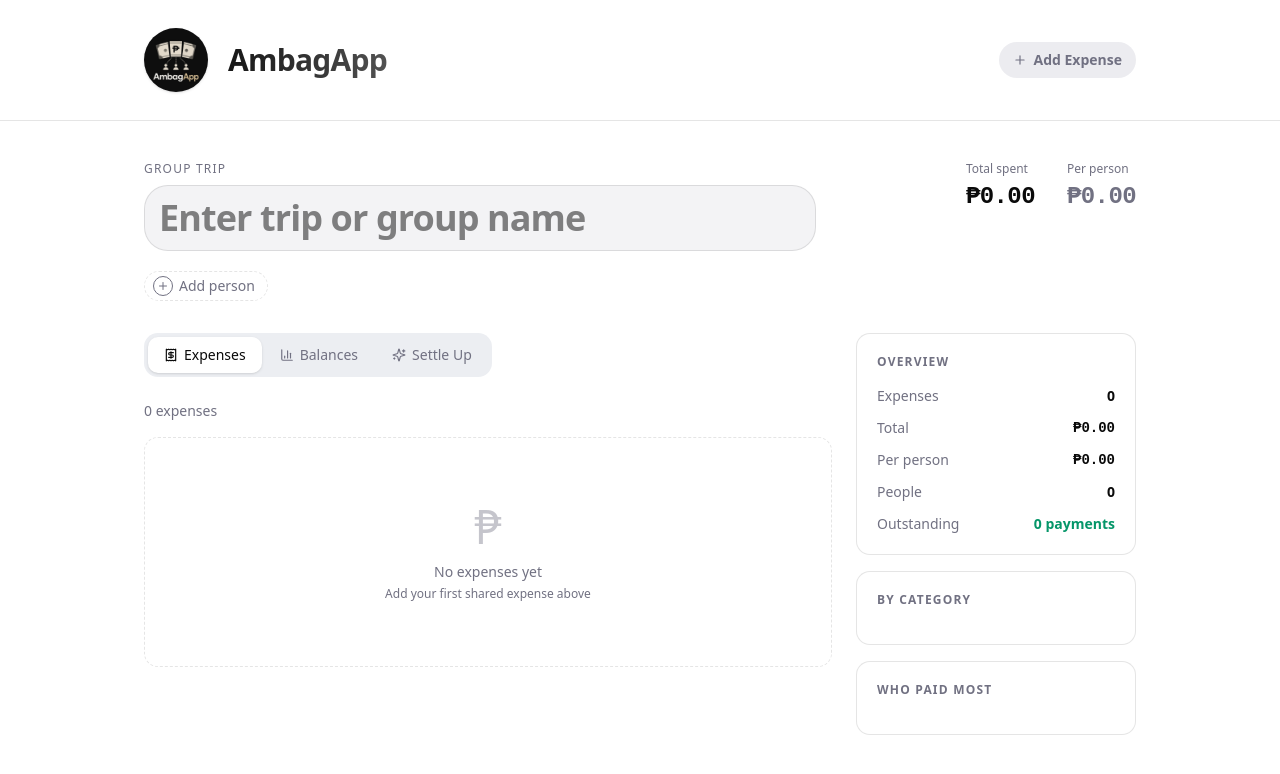
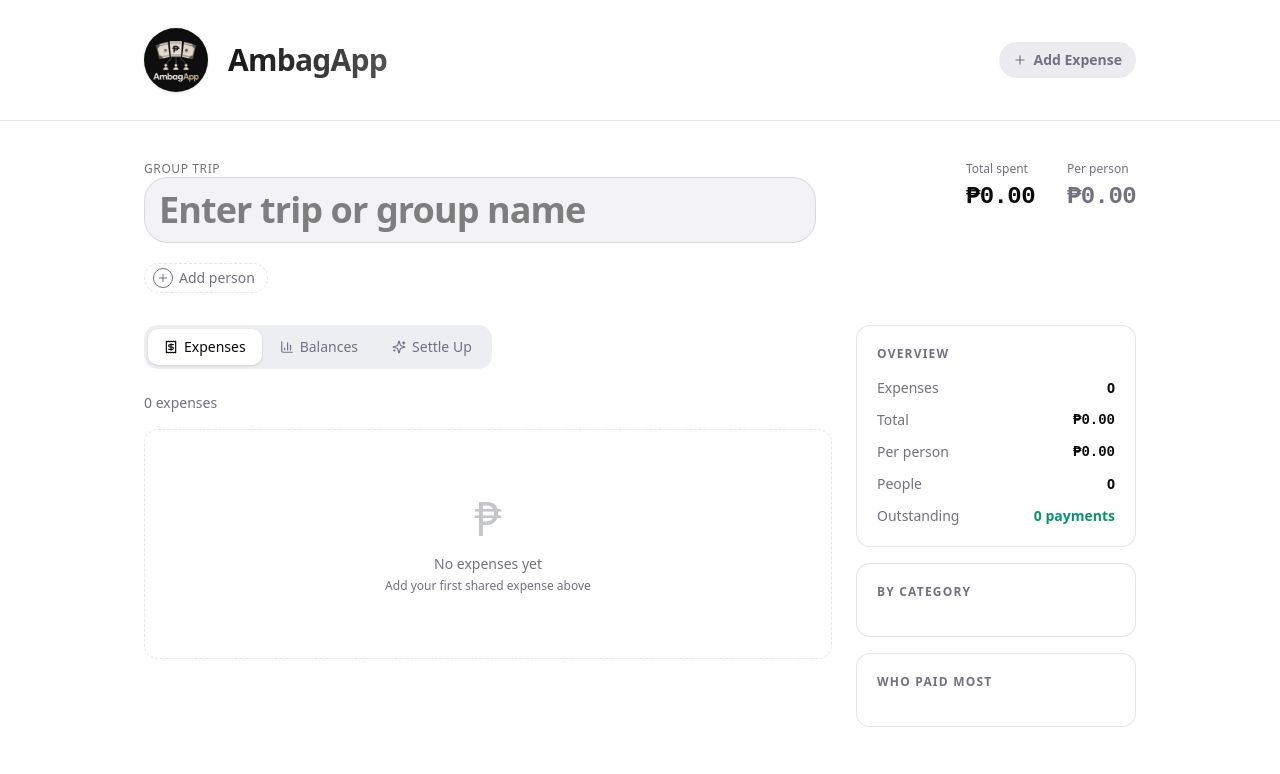
Before and after one commit to joshcost4/AmbagApp, a React (Vite) app: page / in a window 1280 px wide. Shown: the top 774 px of the page. Built offline with nearby package versions, Linux system fonts and the light colour scheme.

Commit message:
style: update group name font to a smaller elegant look

```diff
--- a/src/app/App.tsx
+++ b/src/app/App.tsx
@@ -523,7 +523,7 @@ export default function App() {
           <div className="flex flex-col sm:flex-row sm:items-start sm:justify-between gap-6">
             <div className="max-w-2xl w-full space-y-4">
               <div>
-                <p className="text-xs font-medium text-muted-foreground uppercase tracking-widest mb-2">
+                <p className="text-xs font-medium uppercase tracking-wider text-neutral-500 placeholder:text-neutral-400 focus:outline-none transition-all">
                   Group Trip
                 </p>
                 <input
```
